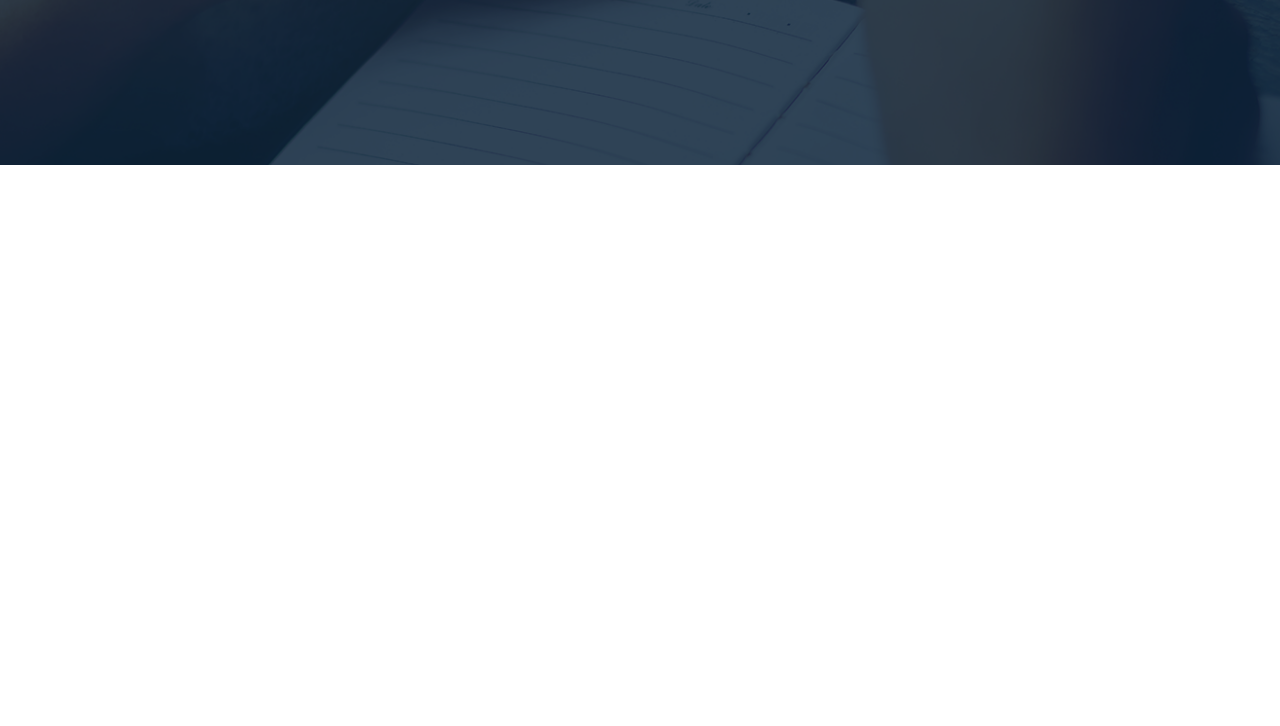
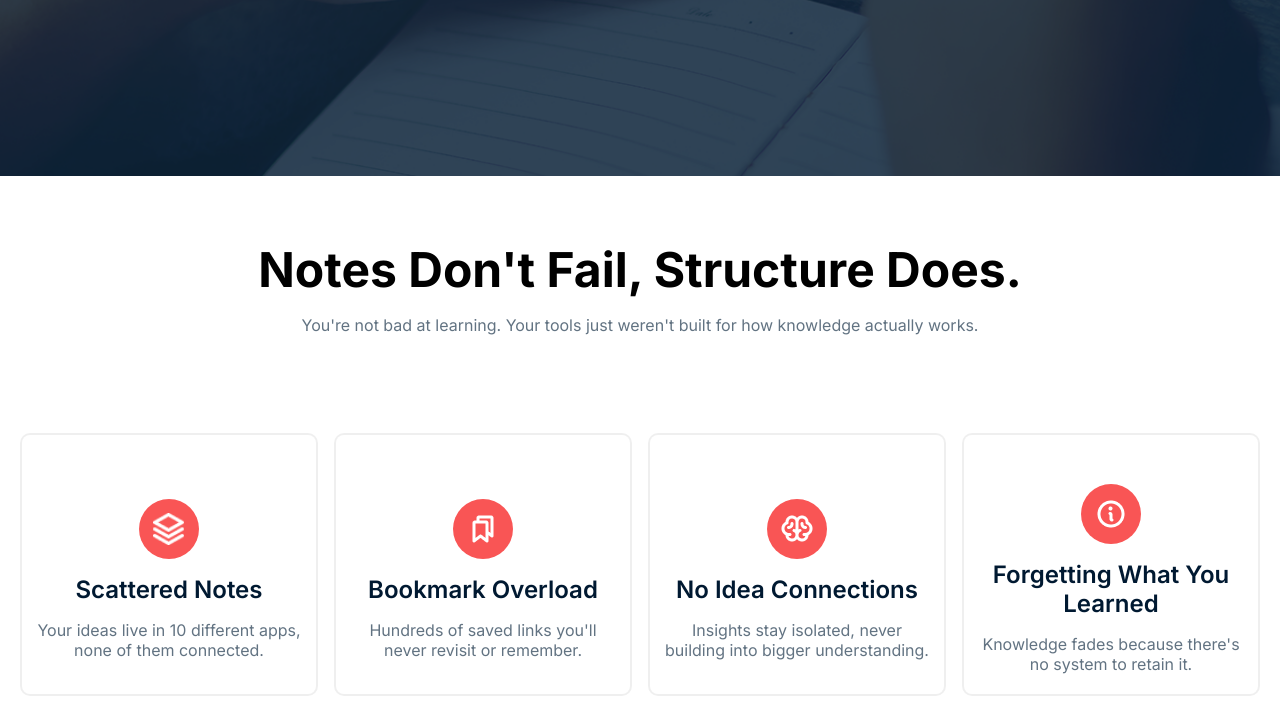
Before and after one commit to tamim-devs/assignment_1, a plain HTML site: page index.html in a window 1280 px wide. Shown: the part 587-1313 px from the top of the page. Before the commit the page ends 800 px from the top, so only its background shows below. Drawn offline with Linux system fonts and the light colour scheme.

Commit message:
section 1 complete

```diff
--- a/css/styles.css
+++ b/css/styles.css
@@ -126,7 +126,7 @@ margin-right: 11px;
 
 .banner__content .banner__heading h1 {
     font-family: "Inter", sans-serif;
-    font-size: 63px;
+    font-size: 72px;
     color: white;
     text-transform: capitalize;
     text-align: center;
@@ -212,3 +212,85 @@ margin-right: 11px;
 }
 
 /* _________________BANNER END HERE____________________ */
+/* _________________Section Start HERE____________________ */
+
+#section__1{
+    padding: 32px 0px 32px 0px ;
+}
+
+.section__1__items{
+    display: flex;
+    flex-direction: column;
+    align-items: center;
+    justify-content: center;
+}
+
+.section_1_content h2{
+    margin-top: 32px;
+    text-transform: capitalize;
+    font-size: 48px;
+    font-weight: 700;
+    font-family: "Inter", sans-serif;
+    margin-bottom: 16px;
+}
+
+.section_1_content p{
+font-family: "Inter", sans-serif;
+text-align: center;
+font-size: 16px;
+color: #627382;
+font-weight: 400;
+margin-bottom: 100px;
+}
+
+.box__img{
+    width: 60px;
+    height: 60px;
+    display: flex;
+    align-items: center;
+    justify-content: center;
+    border-radius: 50%;
+    background-color: #F95555;
+    margin-bottom: 16px;
+}
+
+.box__img img{
+    width: 32px;
+    height: 32px;
+}
+.box_1{
+    border-radius: 8px;
+    padding: 49px 10px 20px 10px;
+    display: flex;
+    flex-direction: column;
+    align-items: center;
+    justify-content: center;
+    box-shadow:  rgba(1, 12, 6, 0.062) 0px 0px 0px 2px;
+}
+
+.box_1 h5{
+font-family: "Inter", sans-serif;
+font-size: 24px;
+font-weight: 600;
+margin-bottom: 16px;
+color: #001931;
+text-align: center;
+text-transform: capitalize;
+margin-bottom: 16px;
+}
+
+.box_1 p{
+font-family: "Inter", sans-serif;
+font-size: 16px;
+color: #627382;
+line-height: 20px;
+font-weight: 400;
+width: 274px;
+text-align: center;
+}
+
+.section_1_boxes{
+    display: flex;
+    gap: 20px;
+}
+/* _________________Section End HERE____________________ */
--- a/index.html
+++ b/index.html
@@ -69,6 +69,55 @@
     </header>
 
     <main>
+        <!-- _____________Section start Here_______________ -->
+
+        <section id="section__1">
+            <div class="container">
+                <div class="section__1__items">
+                    <div class="section_1_content">
+                        <h2>Notes don't fail, Structure does.</h2>
+                        <p>You're not bad at learning. Your tools just weren't built for how knowledge actually works.</p>
+                    </div>
+                    <div class="section_1_boxes">
+                        <div class="box_1">
+                            <div class="box__img">
+                                <img src="images/Vector.png" alt="Vector.png">
+                            </div>
+                            <h5>Scattered notes</h5>
+                            <p>Your ideas live in 10 different apps, none of them connected.</p>
+                        </div>
+
+                         <div class="box_1">
+                            <div class="box__img">
+                                <img src="images/Bookmarks.png" alt="Bookmarks.png">
+                            </div>
+                            <h5>Bookmark overload</h5>
+                            <p>Hundreds of saved links you'll never revisit or remember.</p>
+                        </div>
+
+                         <div class="box_1">
+                            <div class="box__img">
+                                <img src="images/Brain.png" alt="Brain.png">
+                            </div>
+                            <h5>No idea connections</h5>
+                            <p>Insights stay isolated, never building into bigger understanding.</p>
+                        </div>
+
+                         <div class="box_1">
+                            <div class="box__img">
+                                <img src="images/Info.png" alt="Info.png">
+                            </div>
+                            <h5>Forgetting what
+                            you learned</h5>
+                            <p>Knowledge fades because there's no system to retain it.</p>
+                        </div>
+                    </div>
+                </div>
+            </div>
+
+        </section>
+
+         <!-- _____________Section end Here_______________ -->
 
     </main>
 
```
